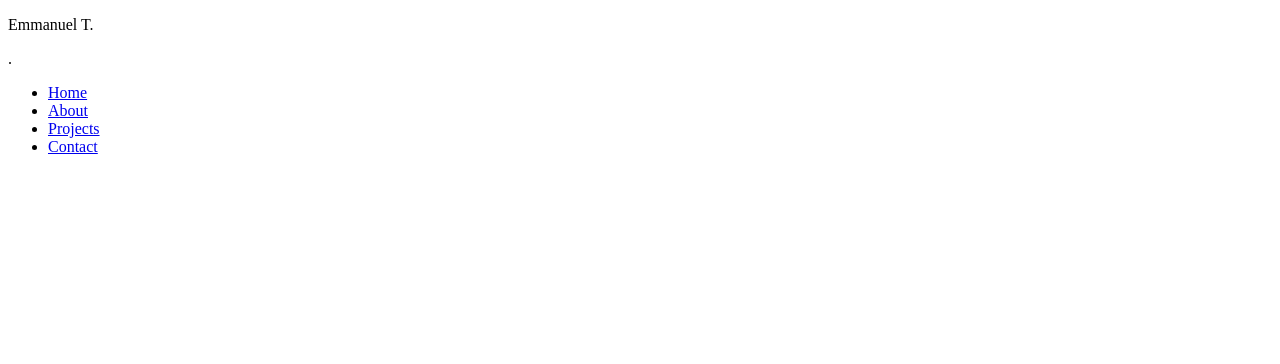
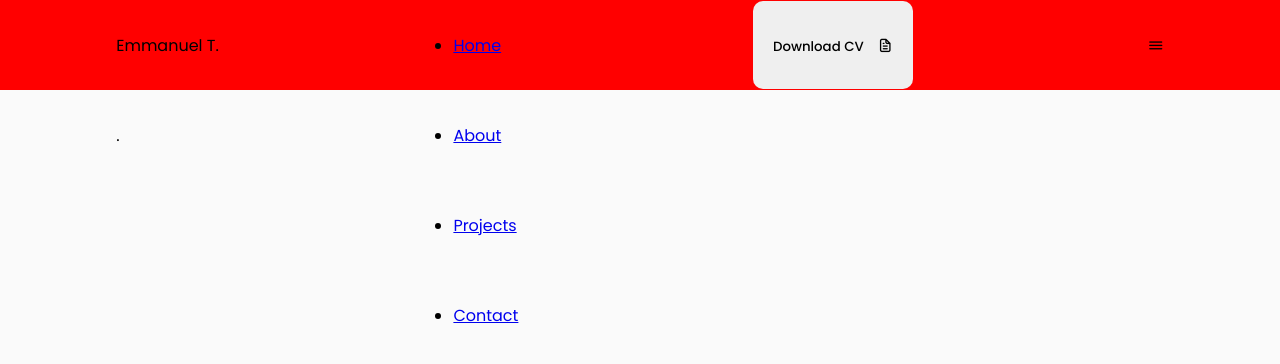
Before and after one commit to Teetaiwo22/my-modern-portfolio, a plain HTML site: page index.html in a window 1280 px wide. Drawn offline with nearby package versions, Linux system fonts and the light colour scheme.

Commit message:
styling the nav section

```diff
--- a/asset/css/style.css
+++ b/asset/css/style.css
@@ -1 +1,92 @@
+/* -------POPPINS FONT LINkS---------- */
 @import url('https://fonts.googleapis.com/css2?family=Poppins:wght@400;500;600;700&display=swap');
+
+/* -------VARIABLES---------- */
+:root{
+    --body-color: rgb(250, 250, 250);
+    --color-white: rgb(255, 255, 255);
+
+    --text-color-second: rgb(68, 68, 68);
+    --text-color-third: rgb(30, 159, 171);
+
+    --first-color: rgb(110, 87, 224);
+    --first-color-hover: rgb(40, 91, 212);
+
+    --second-color: rgb(0, 201, 255);
+    --third-color: rgb(192, 166, 49);
+    --first-shadow-color: rgb(0, 0, 0, 0.1);
+}
+
+/* -------BASE---------- */
+*{
+    margin: 0;
+    padding: 0;
+    box-sizing: border-box;
+    font-family: "Poppins", sans-serif;
+}
+
+/* -------SMOOTH SCROLL---------- */
+html{
+    scroll-behavior: smooth;
+}
+
+/* -------CHANGE SCROLLBAR DESIGN---------- */
+::-webkit-scrollbar{
+    width: 10px;
+    border-radius: 25px;
+}
+
+::-webkit-scrollbar-track{
+    background: #f1f1f1;
+}
+::-webkit-slider-thumb{
+    background: #f1f1f1;
+    border-radius: 30px;
+}
+::-webkit-slider-thumb:hover{
+    background: #bbb;
+}
+/* -------GLOBAL BUTTON---------- */
+.btn{
+    font-weight: 500;
+    padding: 12px 20px;
+    background: #efefef;
+    border: none;
+    border-radius: 10px;
+    cursor: pointer;
+    transition: .4s;
+}
+.btn>i{
+    margin-left: 10px;
+}
+.btn:hover{
+    background: var(--second-color);
+    color: var(--color-white);
+}
+/* -------GLOBAL ICON DESIGN---------- */
+i{
+    font-size: 16px;
+}
+
+/* -------BASE---------- */
+body{
+    background: var(--body-color);
+}
+.container{
+    width: 100%;
+    position: relative;
+}
+/* -------NAVIGATION BAR---------- */
+nav{
+    position: fixed;
+    display: flex;
+    justify-content: space-between;
+    width: 100%;
+    height: 90px;
+    line-height: 90px;
+    background-color: red;
+    padding-inline: 9vw;
+    transition: .3s;
+    border: 1px solid red;
+    z-index: 100;
+}
--- a/index.html
+++ b/index.html
@@ -39,6 +39,8 @@
                     </li>
                 </ul>
             </div>
+            <button class="nav-button btn">Download CV <i class="uil uil-file-alt"></i></button>
+            <div class="menu-button" onclick="myMenuFunction()"><i class="uil uil-bars"></i></div>
         </nav>
         <!-- --------------Main-----------  -->
 
```
